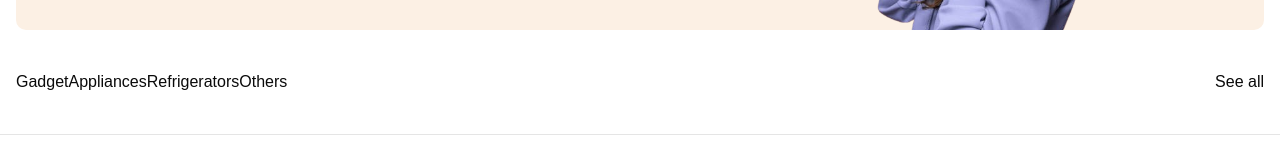
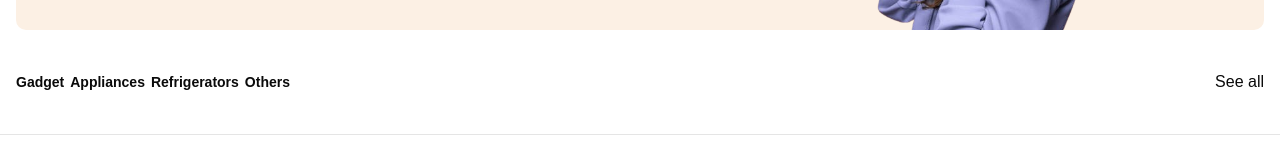
Before and after one commit to Roshen-Perera/nintrix-app, a Next.js app: page / in a window 1280 px wide. Shown: the part 298-452 px from the top of the page. Built offline with nearby package versions, Linux system fonts and the light colour scheme; no server answers.

Commit message:
fix: update layout structure in ProductGrid component for better alignment

```diff
--- a/components/ProductGrid.tsx
+++ b/components/ProductGrid.tsx
@@ -12,7 +12,7 @@ const ProductGrid = () => {
 
   return (
     <div className="flex items-center justify-between flex-wrap gap-5">
-      <div>
+      <div className="flex items-center gap-1.5 text-sm font-semibold">
         {productType?.map((item) => (
           <button key={item?.title}>{item?.title}</button>
         ))}
```
